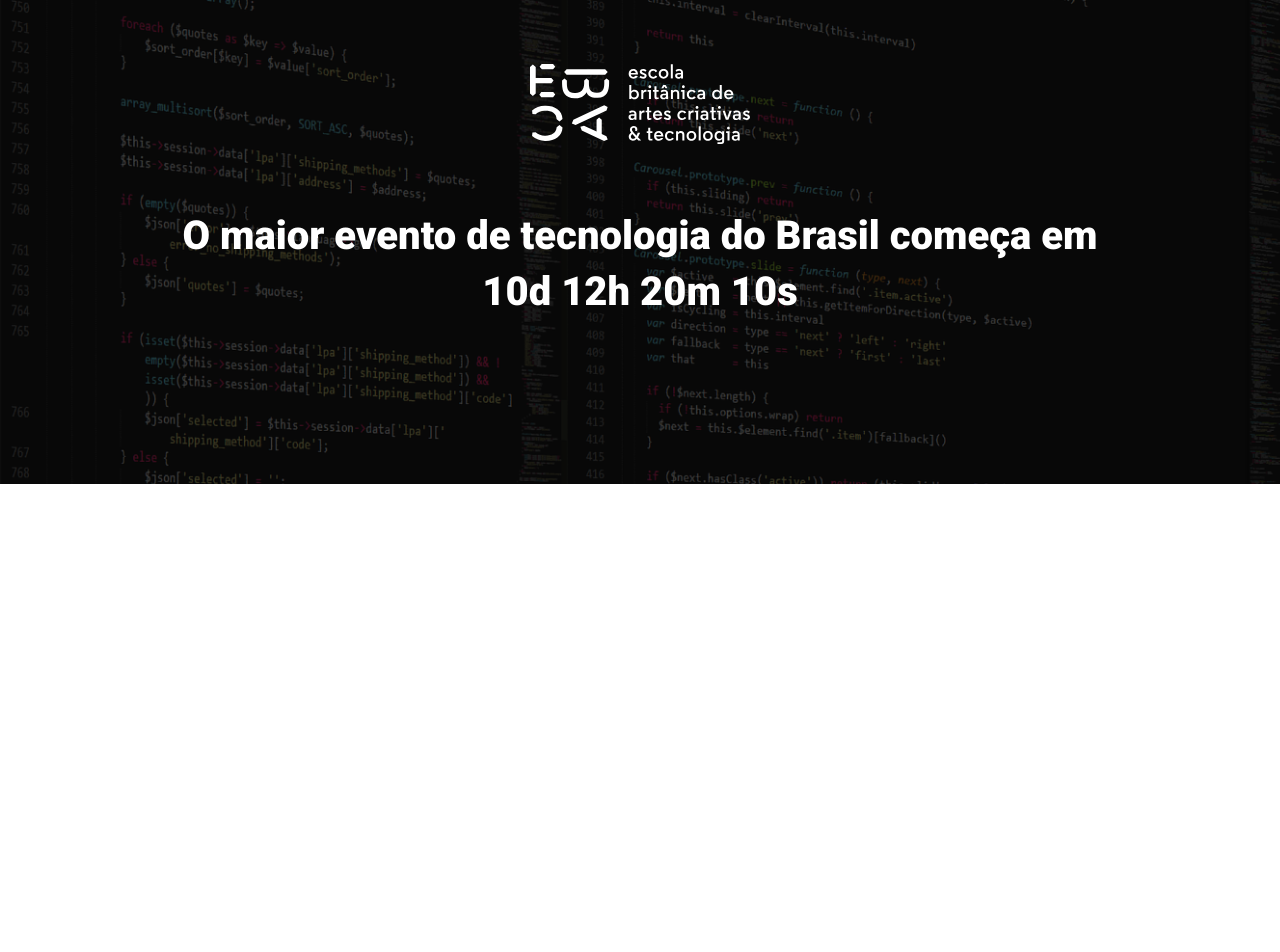
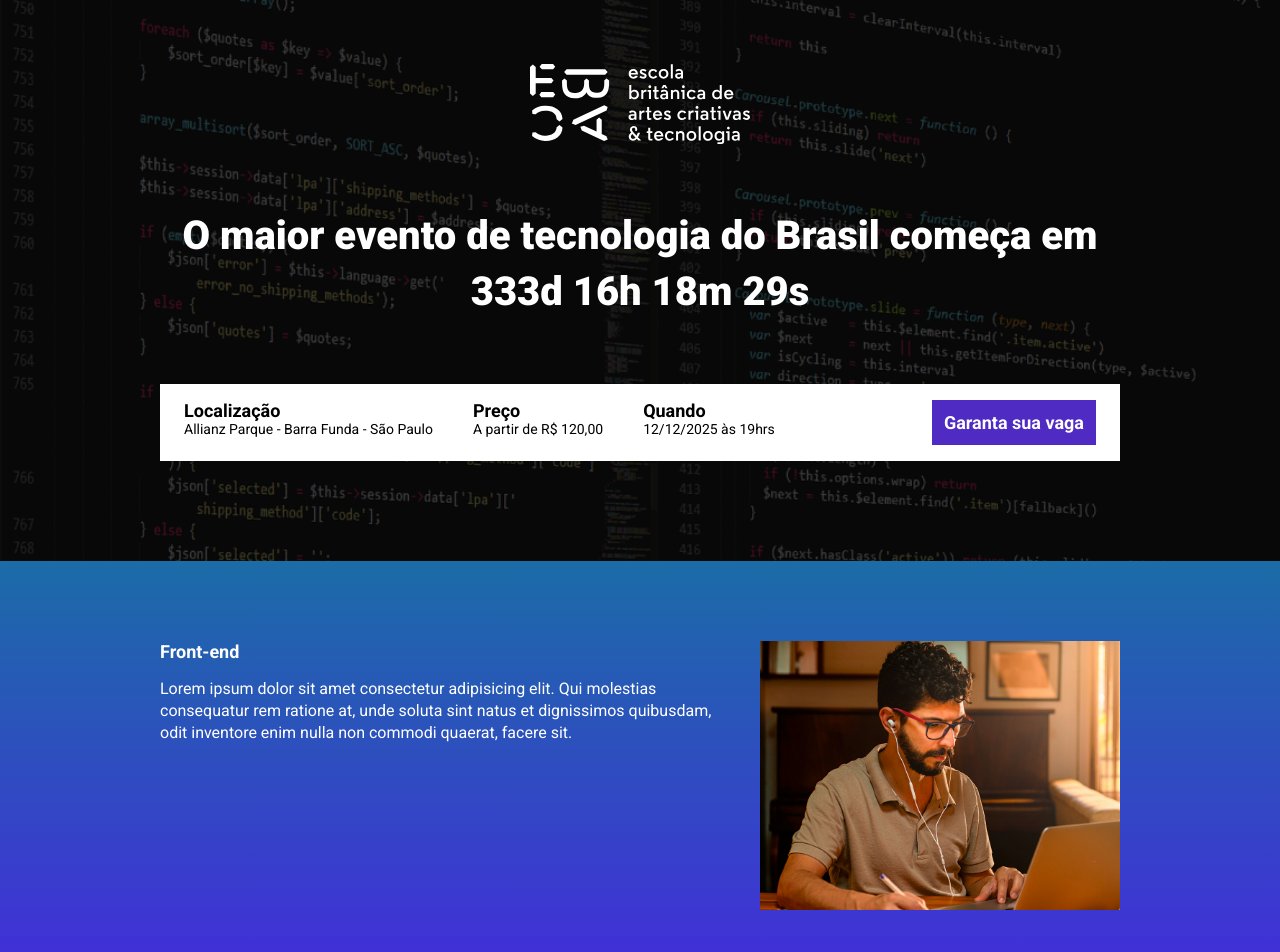
Before and after one commit to DoouglasLobo/ebac_tech_talks, a website built with Parcel: page src/index.html in a window 1280 px wide. Shown: the top 952 px of the page. Before the commit the page ends 800 px from the top, so only its background shows below. Built offline with nearby package versions, Linux system fonts and the light colour scheme.

Commit message:
criando a contagem regressiva

```diff
--- a/package.json
+++ b/package.json
@@ -1,9 +1,9 @@
 {
   "name": "ebac_talks",
   "version": "1.0.0",
-  "main": "index.js",
   "scripts": {
     "dev": "parcel src/index.html src/styles/main.scss src/scripts/main.js",
+    "build": "parcel build src/index.html",
     "test": "echo \"Error: no test specified\" && exit 1"
   },
   "keywords": [],
@@ -13,6 +13,7 @@
   "devDependencies": {
     "@parcel/transformer-sass": "^2.13.3",
     "parcel": "^2.13.3",
-    "sharp": "^0.33.5"
+    "sharp": "^0.33.5",
+    "svgo": "^3.3.2"
   }
 }
--- a/src/index.html
+++ b/src/index.html
@@ -7,6 +7,7 @@
     <link rel="preconnect" href="https://fonts.gstatic.com" crossorigin>
     <link href="https://fonts.googleapis.com/css2?family=Roboto:ital,wght@0,100;0,300;0,400;0,500;0,700;0,900;1,100;1,300;1,400;1,500;1,700;1,900&display=swap" rel="stylesheet">
     <link rel="stylesheet" href="styles/main.scss">
+    <link rel="stylesheet" href="https://unpkg.com/aos@next/dist/aos.css" />
     <title>EBAC Tech Talks</title>
 </head>
 <body>
@@ -14,11 +15,79 @@
         <div class="container">
             <img class="hero__logo" src="./images/ebac_logo.svg" alt="EBAC">
             <p class="hero__text">
-                O maior evento de tecnologia do Brasil começa em 10d 12h 20m 10s
+                O maior evento de tecnologia do Brasil começa em <span id="contador"></span>
             </p>
+            <div class="infos-bar">
+                <ul class="infos-bar__infos">
+                    <li class="infos-bar__infos__item">
+                        <b>Localização</b>
+                        Allianz Parque - Barra Funda - São Paulo
+                    </li>
+                    <li class="infos-bar__infos__item">
+                        <b>Preço</b>
+                        A partir de R$ 120,00
+                    </li>
+                    <li class="infos-bar__infos__item">
+                        <b>Quando</b>
+                        12/12/2025 às 19hrs
+                    </li>
+                </ul>
+                <a href="#" class="button button--primary">
+                    Garanta sua vaga
+                </a>
+            </div>
         </div>
     </header>
 
+    <section class="event event--frontend">
+        <div class="container" data-aos="fade-right">
+            <div class="event__details">
+                <h2 class="event__details__title">Front-end</h2>
+                <p class="event__details__description">
+                    Lorem ipsum dolor sit amet consectetur adipisicing elit. Qui molestias consequatur rem ratione at, unde soluta sint natus et dignissimos quibusdam, odit inventore enim nulla non commodi quaerat, facere sit.
+                </p>
+            </div>
+            <img class="event__image" src="./images/frontend.png" alt="front-end">
+        </div>
+    </section>
+
+    <section class="event event--ui-ux event--image-left">
+        <div class="container" data-aos="fade-left">
+            <div class="event__details">
+                <h2 class="event__details__title">UI/UX</h2>
+                <p class="event__details__description">
+                    Lorem ipsum dolor sit amet consectetur adipisicing elit. Qui molestias consequatur rem ratione at, unde soluta sint natus et dignissimos quibusdam, odit inventore enim nulla non commodi quaerat, facere sit.
+                </p>
+            </div>
+            <img class="event__image" src="./images/ui-ux.png" alt="ui-ux">
+        </div>
+    </section>
+
+    <section class="event event--data-science">
+        <div class="container" data-aos="fade-right">
+            <div class="event__details">
+                <h2 class="event__details__title">Data Science</h2>
+                <p class="event__details__description">
+                    Lorem ipsum dolor sit amet consectetur adipisicing elit. Qui molestias consequatur rem ratione at, unde soluta sint natus et dignissimos quibusdam, odit inventore enim nulla non commodi quaerat, facere sit.
+                </p>
+            </div>
+            <img class="event__image" src="./images/data.png" alt="Data Science">
+        </div>
+    </section>
+
+    <section class="event event--backend event--image-left">
+        <div class="container" data-aos="fade-left">
+            <div class="event__details">
+                <h2 class="event__details__title">Back-end</h2>
+                <p class="event__details__description">
+                    Lorem ipsum dolor sit amet consectetur adipisicing elit. Qui m olestias consequatur rem ratione at, unde soluta sint natus et dignissimos quibusdam, odit inventore enim nulla non commodi quaerat, facere sit.
+                </p>
+            </div>
+            <img class="event__image" src="./images/backend.png" alt="Back-end">
+        </div>
+    </section>
+
+    <script src="https://unpkg.com/aos@next/dist/aos.js"></script>
     <script src="scripts/main.js"></script>
 </body>
 </html>
--- a/src/scripts/main.js
+++ b/src/scripts/main.js
@@ -1 +1,27 @@
-console.log("olá mundo");
+AOS.init();
+
+const dataDoEvento = new Date("Dec 12, 2025 19:00:00");
+const timeStampDoEvento = dataDoEvento.getTime();
+
+const contaAsHoras = setInterval(function() {
+    const agora = new Date();
+    const timeStampAtual = agora.getTime();
+
+    const distanciaAteOEvento = timeStampDoEvento - timeStampAtual;
+
+    const diaEmMs = 1000 * 60 * 60 * 24;
+    const horaEmMs = 1000 * 60 * 60;
+    const minutoEmMs = 1000 * 60;
+
+    const diasAteOEvento = Math.floor(distanciaAteOEvento / diaEmMs);
+    const horasAteOEvento = Math.floor((distanciaAteOEvento % diaEmMs) / horaEmMs);
+    const minutosAteOEvento = Math.floor((distanciaAteOEvento % horaEmMs) / minutoEmMs);
+    const segundosAteOEvento = Math.floor((distanciaAteOEvento % minutoEmMs) / 1000);
+
+    document.getElementById('contador').innerHTML = `${diasAteOEvento}d ${horasAteOEvento}h ${minutosAteOEvento}m ${segundosAteOEvento}s`;
+
+    if (distanciaAteOEvento < 0) {
+        clearInterval(contaAsHoras);
+        document.getElementById('contador').innerHTML = 'Evento expirado'
+    }
+}, 1000);
--- /dev/null
+++ b/src/styles/_event.scss
@@ -0,0 +1,63 @@
+@use './variables';
+
+.event {
+    padding: 80px 0;
+
+    &--frontend {
+        background-image: linear-gradient(variables.$blue1, variables.$blue2);
+    }
+
+    &--ui-ux {
+        background-image: linear-gradient(variables.$blue2, variables.$pink);
+    }
+
+    &--data-science {
+        background-image: linear-gradient(variables.$pink, variables.$yellow);
+    }
+
+    &--backend {
+        background-image: linear-gradient(variables.$yellow, variables.$pink);
+    }
+
+    &--image-left {
+        .container {
+            flex-direction: row-reverse;
+        }
+    }
+
+    .container {
+        display: flex;
+        gap: 40px;
+    }
+
+    &__image {
+        max-width: 360px;
+    }
+
+    &__details {
+        &__title {
+            font-size: 18px;
+            font-weight: bold;
+            margin-bottom: 16px;
+        }
+
+        &__description {
+            line-height: 22px;
+        }
+    }
+
+    @media (max-width: 640px) {
+        .container {
+            display: block;
+        }
+
+        &__image {
+            width: 100%;
+        }
+
+        &__details {
+            margin-right: 0;
+            margin-bottom: 16px;
+        }
+    }
+}
--- a/src/styles/_hero.scss
+++ b/src/styles/_hero.scss
@@ -1,3 +1,5 @@
+@use 'variables';
+
 .hero {
     padding-top: 64px;
     padding-bottom: 100px;
@@ -16,7 +18,7 @@
         left: 0;
         width: 100%;
         height: 100%;
-        background-color: #000;
+        background-color: variables.$secondaryTextColor;
         content: '';
         opacity: 0.7;
     }
--- /dev/null
+++ b/src/styles/_variables.scss
@@ -0,0 +1,8 @@
+$textColor: #fff;
+$secondaryTextColor: #000;
+
+$blue1: #1B6CA7;
+$blue2: #442BDB;
+$pink: #89223B;
+$yellow: #9C791D;
+$purple: #4F2AC3;
--- /dev/null
+++ b/src/styles/components/_buttons.scss
@@ -0,0 +1,25 @@
+@use '../variables';
+
+.button {
+    padding: 12px;
+    font-size: 18px;
+    font-weight: bold;
+    text-decoration: none;
+    text-align: center;
+    white-space: nowrap;
+
+    &--primary {
+        color: #fff;
+        background-color: variables.$purple;
+    }
+
+    @media (max-width: 640px) {
+        display: block;
+        width: 100%;
+    }
+
+    @media (max-width: 1024px) {
+        display: flex;
+        align-items: center;
+    }
+}
--- /dev/null
+++ b/src/styles/components/_infos_bar.scss
@@ -0,0 +1,42 @@
+@use '../variables';
+
+.infos-bar {
+    padding: 16px 24px;
+    background-color: variables.$textColor;
+    display: flex;
+    justify-content: space-between;
+
+    &__infos {
+        display: flex;
+        gap: 40px;
+
+        &__item {
+            font-size: 14px;
+            color: variables.$secondaryTextColor;
+
+            b {
+                font-size: 18px;
+                display: block;
+                color: variables.$secondaryTextColor;
+            }
+        }
+    }
+
+    @media (max-width: 640px) {
+        display: block;
+
+        &__infos {
+            display: block;
+
+            &__item {
+                margin-bottom: 24px;
+            }
+        }
+    }
+
+    @media (max-width: 1024px) {
+        &__infos {
+            gap: 16px;
+        }
+    }
+}
--- a/src/styles/main.scss
+++ b/src/styles/main.scss
@@ -1,11 +1,16 @@
 @use 'hero';
+@use 'components/infos_bar';
+@use 'components/buttons';
+@use 'event';
+@use 'variables';
 
 * {
     margin: 0;
     padding: 0;
     box-sizing: border-box;
     font-family: Roboto, serif;
-    color: #fff;
+    color: variables.$textColor;
+    list-style: none;
 }
 
 .container {
```
Also changed, not shown: 1 other file.
